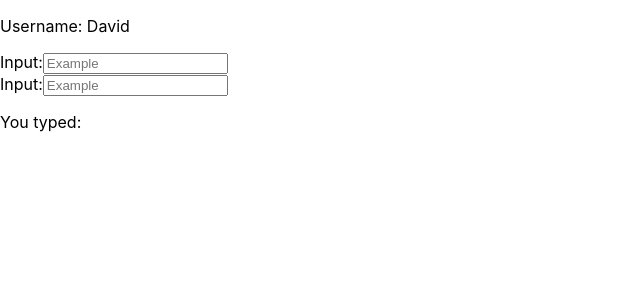
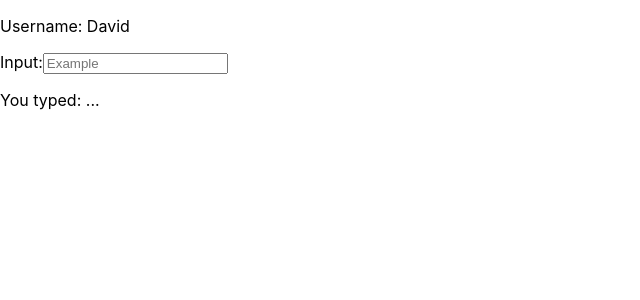
Before and after one commit to DavidArmendariz/react-testing-course, a React (Create React App) app: page / in a window 1280 px wide. Shown: the top 300 px of the page, without its empty margins (0-640 px from the left). Built offline with nearby package versions, Linux system fonts and the light colour scheme.

Commit message:
Added a test with fireEvent function

```diff
--- a/src/App.tsx
+++ b/src/App.tsx
@@ -24,10 +24,7 @@ function App() {
       <CustomInput value={text} onChange={handleChange}>
         Input:
       </CustomInput>
-      <CustomInput value={text} onChange={handleChange}>
-        Input:
-      </CustomInput>
-      <p>You typed: {text ?? '...'}</p>
+      <p>You typed: {text ? text : '...'}</p>
     </div>
   );
 }
```
Also changed, not shown: 1 other file (tests, documents, lock files or other folders).
